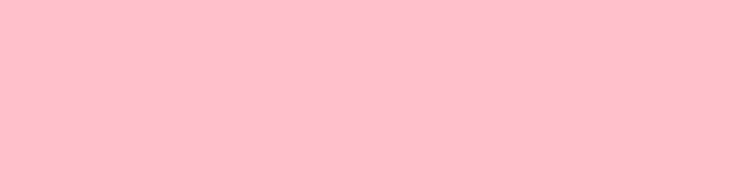
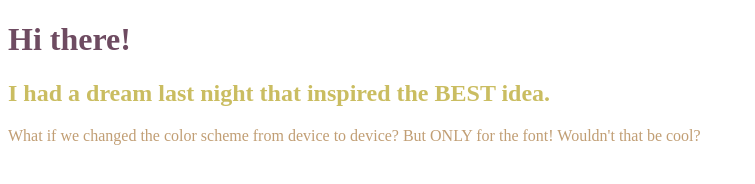
Before and after one commit to Paleodragon/206-breakpoints-starter, a plain HTML site: page index.html in a window 1280 px wide. Shown: the whole page, without its empty margins (0-755 px from the left). Drawn offline with Linux system fonts and the light colour scheme.

Commit message:
removed bg color changed font colors

```diff
--- a/css/main.css
+++ b/css/main.css
@@ -1,14 +1,40 @@
-
+h1{
+   color: #7b7d70;
+}
+h2{
+  color: #4eafb8;
+}
+p{
+    color: #ff8641;
+}
 /* ----------- Tablets larger than 768px wide ----------- */
 @media (min-width: 768px) {
 	body {
-    background: red;
+    /*background: red;*/
   }
+    h1{
+        color: #02cbd2;
+    }
+    h2{
+        color: #fcc02a;
+    }
+    p{
+        color: #7b8f8e;
+    }
 }
 
 /* ----------- Monitors larger than 1200px wide ----------- */
 @media (min-width: 1200px) {
     body {
-        background: pink;
+        /*background: pink;*/
+    }
+    h1{
+        color: #6e4b61;
+    }
+    h2{
+        color: #cabd61;
+    }
+    p{
+        color: #c19e74;
     }
 }
--- a/index.html
+++ b/index.html
@@ -8,5 +8,8 @@
   </head>
 
   <body>
+      <h1>Hi there!</h1>
+      <h2>I had a dream last night that inspired the BEST idea.</h2>
+      <p>What if we changed the color scheme from device to device? But ONLY for the font! Wouldn't that be cool?</p>
   </body>
 </html>
```
